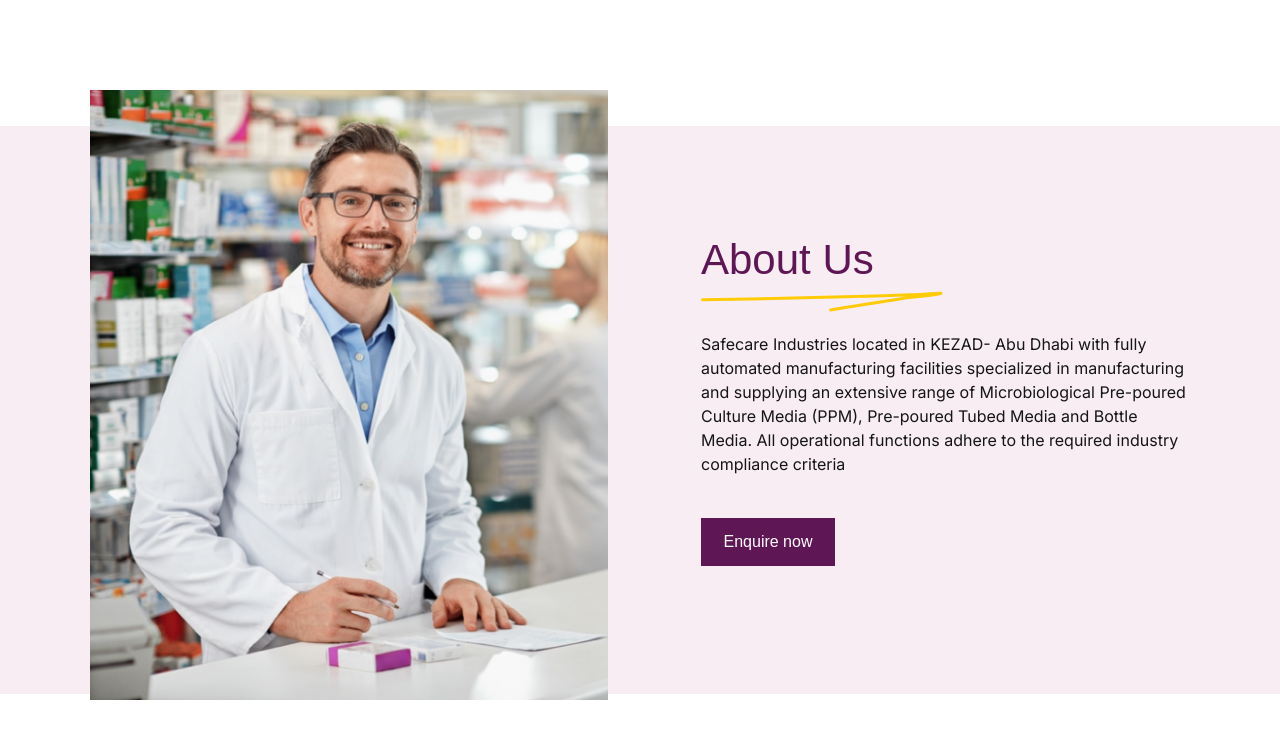
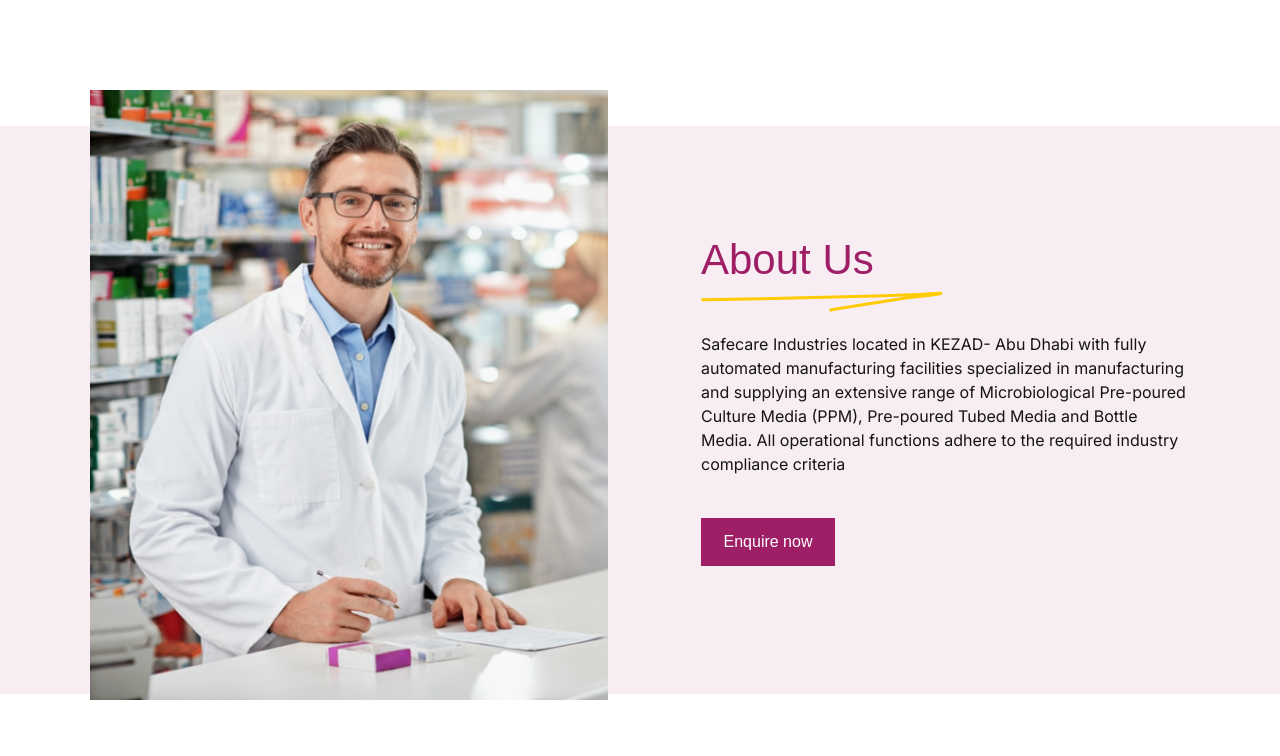
Before and after one commit to mtalha987/microbiano, a Next.js app: page / in a window 1280 px wide. Shown: the part 2680-3436 px from the top of the page. Built offline with nearby package versions, Linux system fonts and the light colour scheme.

Commit message:
Inter Font added

```diff
--- a/app/Components/AboutUsSection.jsx
+++ b/app/Components/AboutUsSection.jsx
@@ -12,7 +12,7 @@
             <Image src={Doctor} />
           </div>
           <div className="xs:mt-5">
-            <h2 className="text-[#5f1654] text-[42px] font-normal font-arial lg:mt-[102px] ">
+            <h2 className="text-secondary text-[42px] font-normal font-arial lg:mt-[102px] ">
               About Us
             </h2>
             <div>
@@ -29,7 +29,7 @@
               </p>
             </div>
             <div className="mt-[42px] mb-10 lg:mb-0 ">
-              <button className="text-white text-base font-normal font-arial w-[134px] h-12 bg-[#5f1654]">
+              <button className="text-white text-base font-normal font-arial w-[134px] h-12 bg-secondary">
                 Enquire now
               </button>
             </div>
--- a/app/layout.js
+++ b/app/layout.js
@@ -1,9 +1,19 @@
-import { Inter } from "next/font/google";
+import { Inter, Poppins } from "next/font/google";
 import "./globals.css";
 import Header from "./Components/Header";
 import Footer from "./Components/Footer";
 
-const inter = Inter({ subsets: ["latin"] });
+const inter = Inter({
+  subsets: ['latin'],
+  weight: ['400', '700'], // Specify the weights you want
+  variable: '--font-inter',
+});
+
+const poppins = Poppins({
+  subsets: ['latin'],
+  weight: ['400', '600'], // Specify the weights you want
+  variable: '--font-poppins',
+});
 
 export const metadata = {
   title: "Microbiano",
@@ -34,7 +44,7 @@
         />
         <link rel="manifest" href="/site.webmanifest" />
       </head>
-      <body className={inter.className}>
+      <body className={`${inter.variable} ${poppins.variable}`}>
         <Header/>
         {children}
         <Footer />
--- a/tailwind.config.js
+++ b/tailwind.config.js
@@ -25,8 +25,8 @@
 
     },
     fontFamily: {
-      primary: ['Poppins', 'sans-serif'],
-      secondary: ['Inter', 'serif'],
+      primary:  ['var(--font-poppins)', 'sans-serif'],
+      secondary:  ['var(--font-inter)', 'sans-serif'],
       arial: ['Arial', 'sans-serif'],
       nohemi: ['Nohemi','serif'],
     },
```
